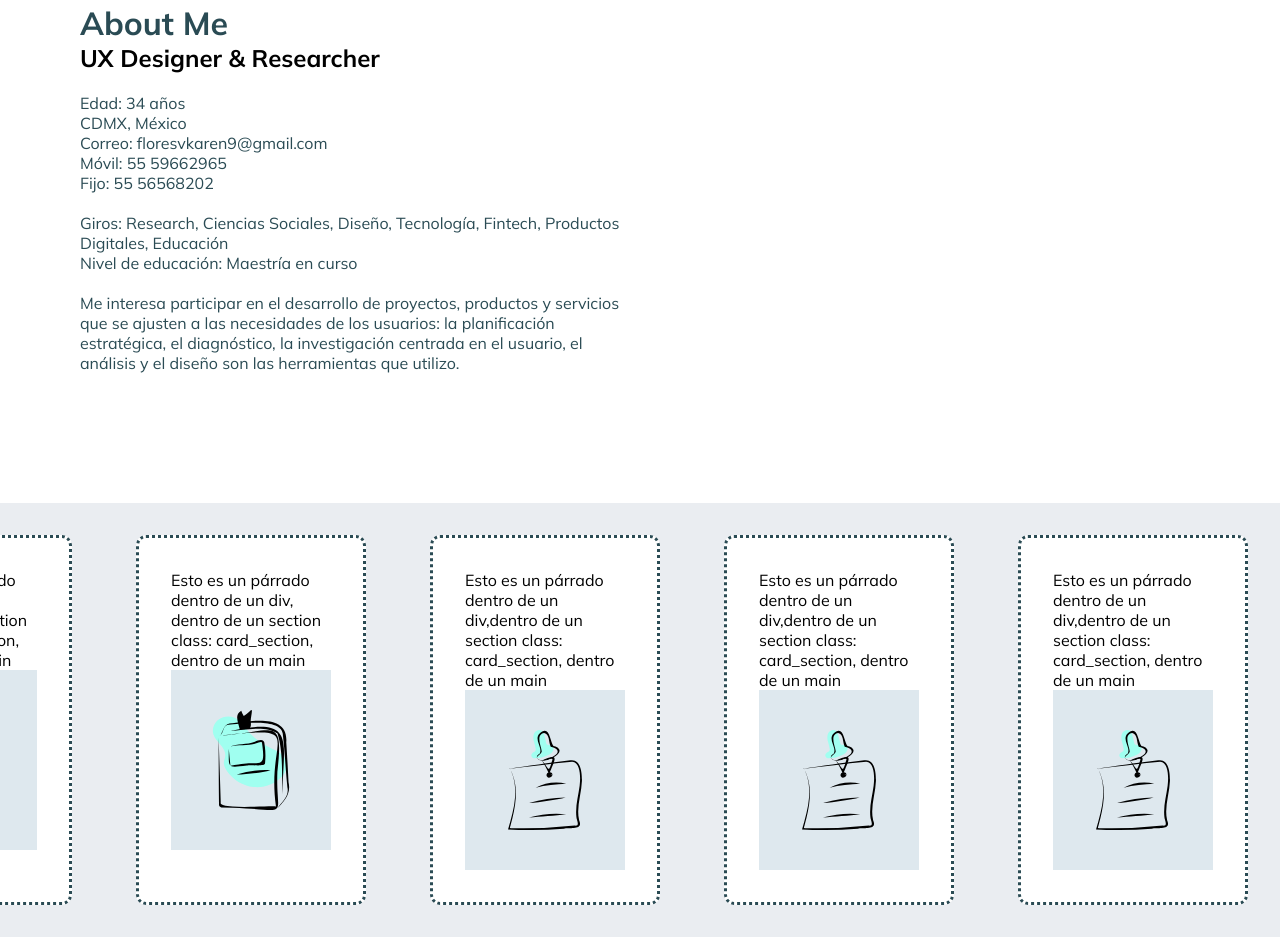
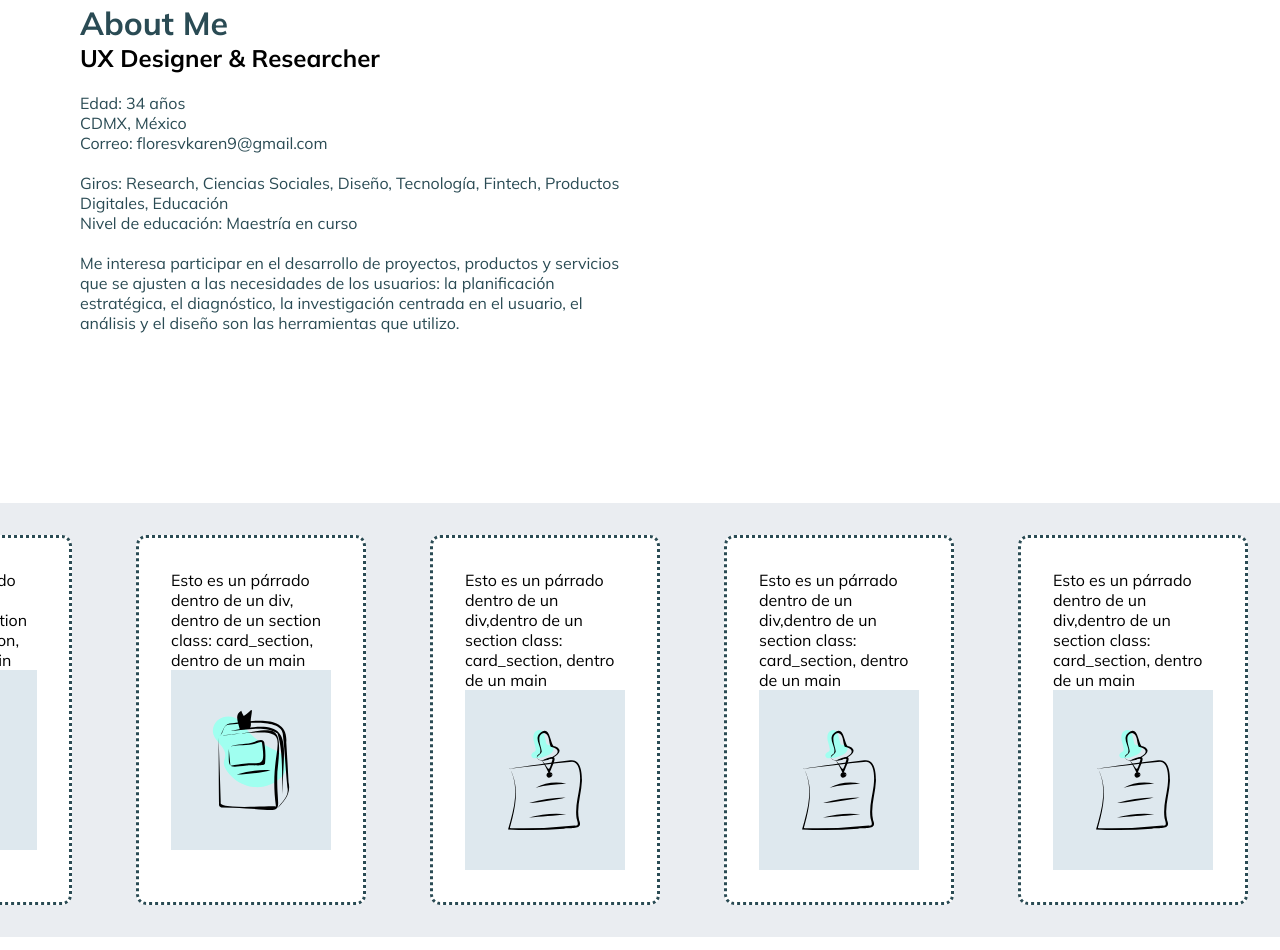
Before and after one commit to NinaWup/cvkaren_devef, a plain HTML site: page index.html in a window 1280 px wide. Shown: the part 777-1727 px from the top of the page. Drawn offline with Linux system fonts and the light colour scheme.

Commit message:
se quitan datos de telefono index

```diff
--- a/index.html
+++ b/index.html
@@ -81,8 +81,7 @@
         <p> Edad: 34 años </p>
         <p> CDMX, México </p>
         <p>Correo: floresvkaren9@gmail.com</p>
-        <p>Móvil: 55 59662965</p>
-        <p>Fijo: 55 56568202</p>
+
         <br>
         <p>Giros: Research, Ciencias Sociales, Diseño, Tecnología,
             Fintech, Productos Digitales, Educación</p>
```
